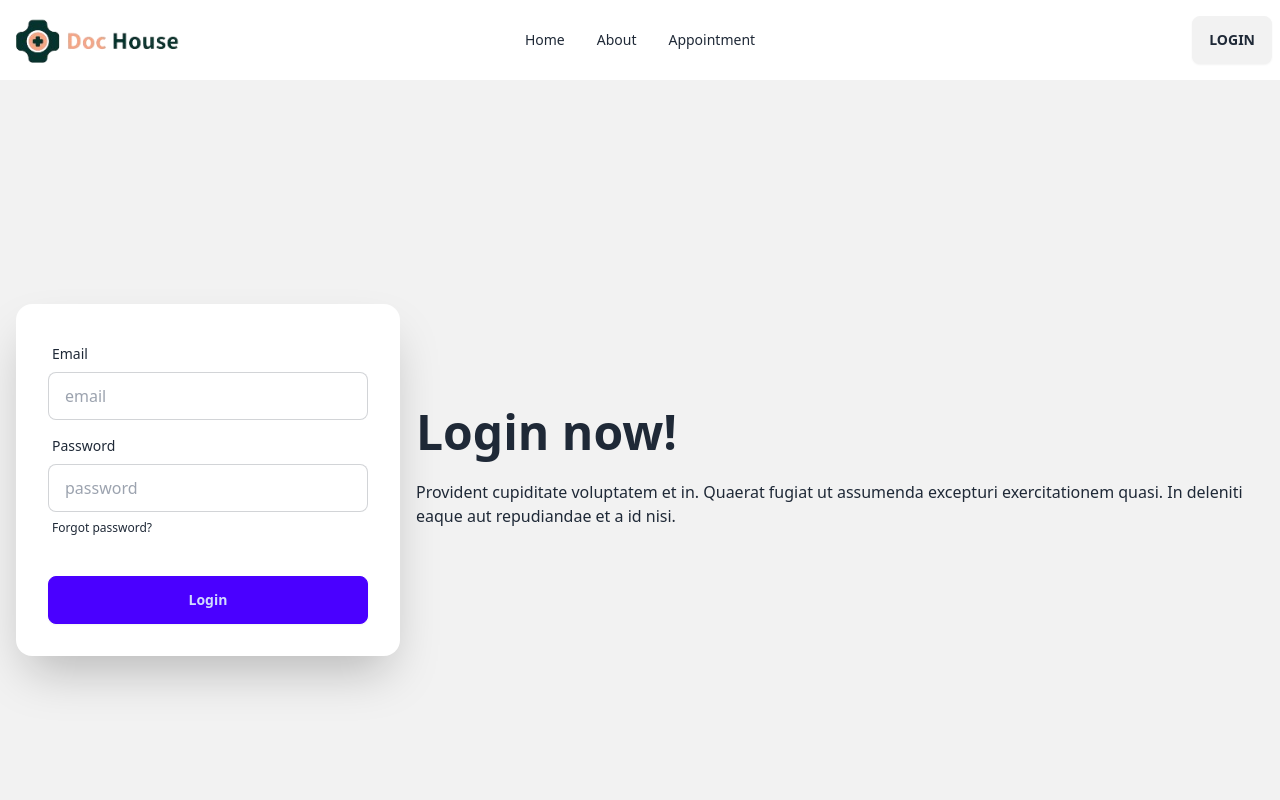
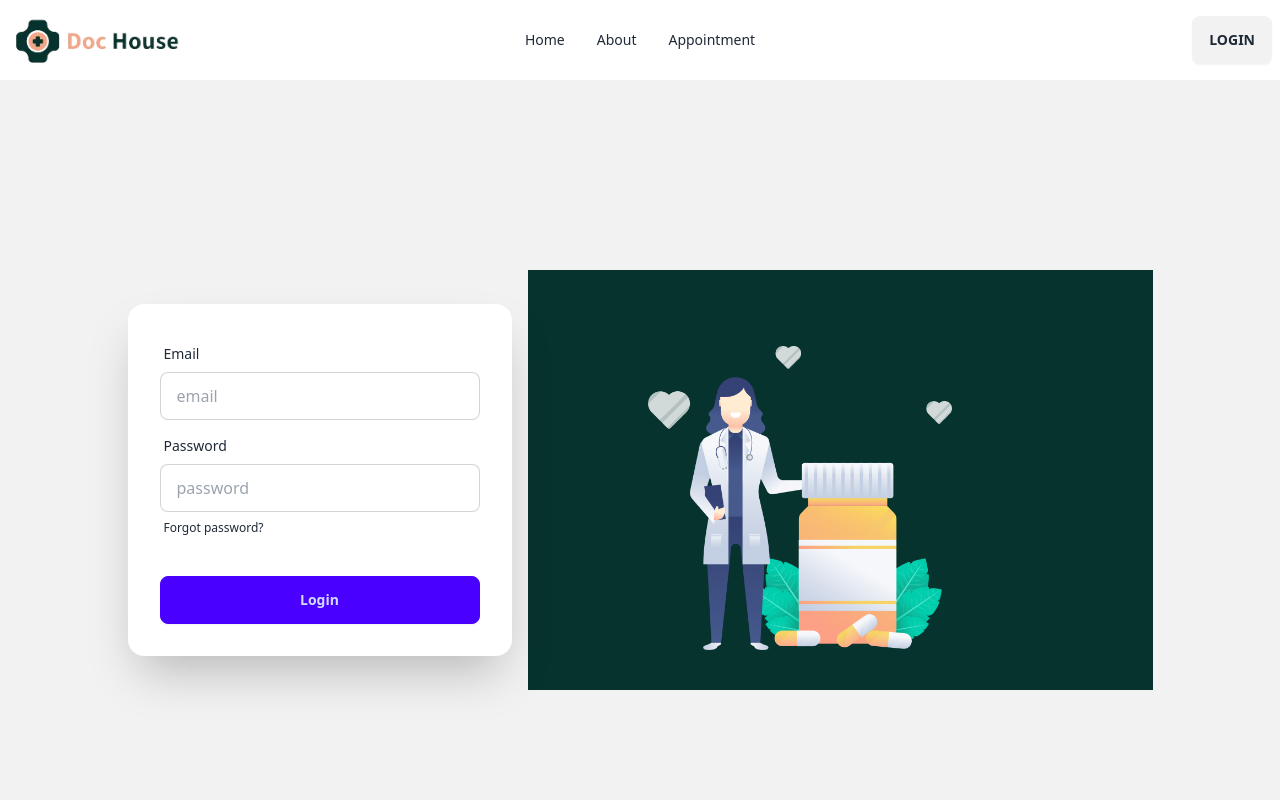
Before and after one commit to tawhid3482/Doc-Hourse, a React (Vite) app: page /login in a window 1280 px wide. Shown: the top 800 px of the page. Built offline with nearby package versions, Linux system fonts and the light colour scheme.

Commit message:
login working

```diff
--- a/src/Login/Login.jsx
+++ b/src/Login/Login.jsx
@@ -1,20 +1,23 @@
-import { useForm, SubmitHandler } from "react-hook-form"
-
+// import { useForm, SubmitHandler } from "react-hook-form"
+import back from '../assets/login/back.png'
+import login from '../assets/login/login.png'
 const Login = () => {
-    const {
-        register,
-        handleSubmit,
-        watch,
-        formState: { errors },
-      } = useForm()
-      const onSubmit = (data) => console.log(data)
+  // const {
+  //     register,
+  //     handleSubmit,
+  //     watch,
+  //     formState: { errors },
+  //   } = useForm()
+  //   const onSubmit = (data) => console.log(data)
   return (
     <div>
       <div className="hero min-h-screen bg-base-200">
-  <div className="hero-content flex-col lg:flex-row-reverse">
-    <div className="text-center lg:text-left">
-      <h1 className="text-5xl font-bold">Login now!</h1>
-      <p className="py-6">Provident cupiditate voluptatem et in. Quaerat fugiat ut assumenda excepturi exercitationem quasi. In deleniti eaque aut repudiandae et a id nisi.</p>
+        <div className="hero-content flex-col md:flex-row-reverse">
+          <div className="text-center lg:text-left ">
+            <img src={back} className='h-[420px] w-[680px] ' alt="" />
+            <div className=" -mt-96  lg:ml-20">
+                <img src={login} className='w-96 h-96 p-10' alt="" />
+            </div>
           </div>
           <div className="card shrink-0 w-full max-w-sm shadow-2xl bg-base-100">
             <form className="card-body">
@@ -22,15 +25,27 @@ const Login = () => {
                 <label className="label">
                   <span className="label-text">Email</span>
                 </label>
-          <input type="email" placeholder="email" className="input input-bordered" required />
+                <input
+                  type="email"
+                  placeholder="email"
+                  className="input input-bordered"
+                  required
+                />
               </div>
               <div className="form-control">
                 <label className="label">
                   <span className="label-text">Password</span>
                 </label>
-          <input type="password" placeholder="password" className="input input-bordered" required />
+                <input
+                  type="password"
+                  placeholder="password"
+                  className="input input-bordered"
+                  required
+                />
                 <label className="label">
-            <a href="#" className="label-text-alt link link-hover">Forgot password?</a>
+                  <a href="#" className="label-text-alt link link-hover">
+                    Forgot password?
+                  </a>
                 </label>
               </div>
               <div className="form-control mt-6">
```
Also changed, not shown: src/assets/login/back.png (added), src/assets/login/login.png (added). Lines whose indentation alone changed are shown as unchanged.
